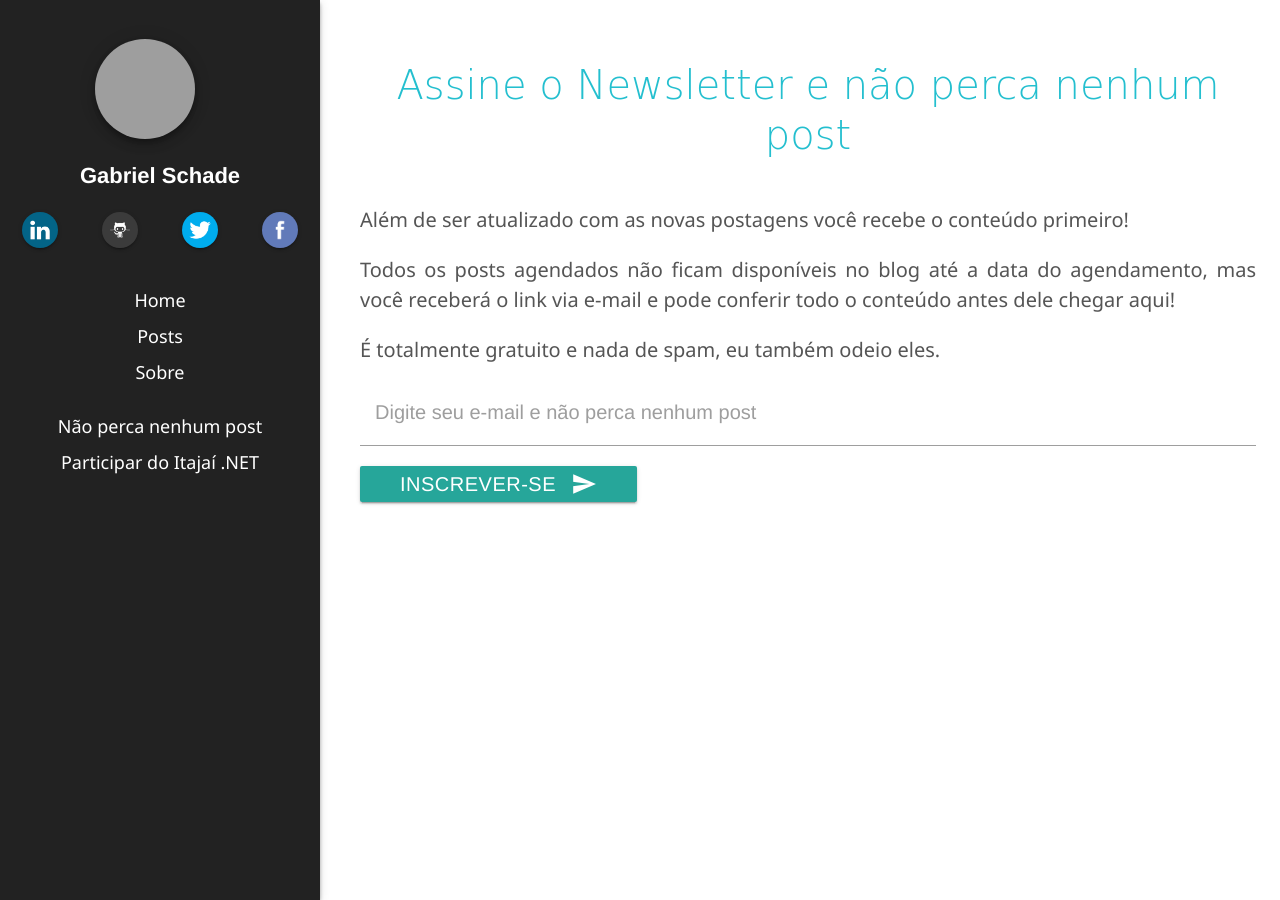
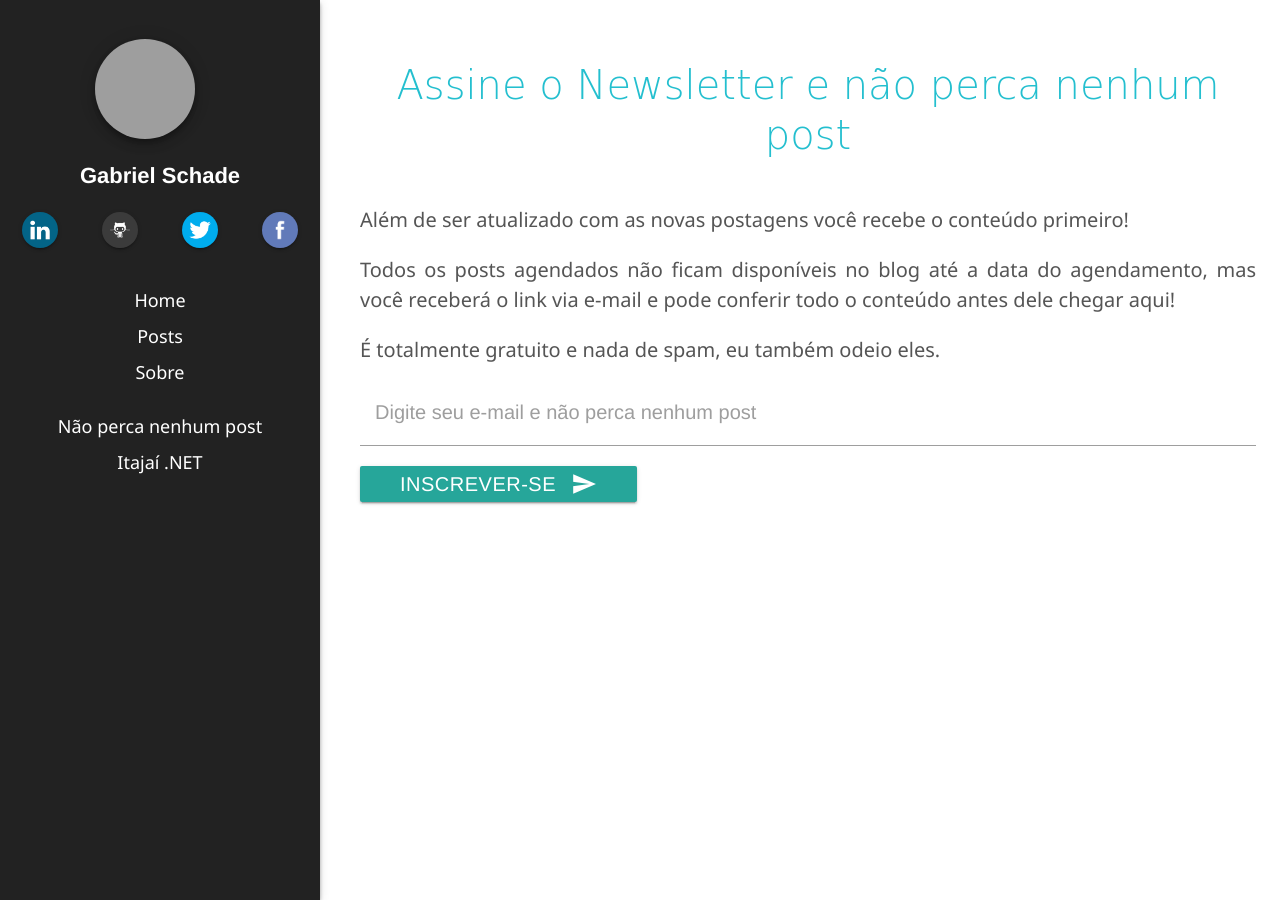
Before and after one commit to gabrielschade/gabrielschade.github.io, a Jekyll site: the page built from newsletter.md, in a window 1280 px wide. Built offline with Jekyll 4.4.1, drawn with Linux system fonts in a browser that asks for light colours; nearby versions of some CDN libraries; comment, search, counter and statistics services are not loaded; grey boxes are pictures that could not be loaded.

Commit message:
página do itajaí .NET

```diff
--- a/_includes/sidebar.html
+++ b/_includes/sidebar.html
@@ -51,7 +51,7 @@
               <li><a class="none-decoration waves-effect" href="/about">Sobre</a></li>
               <li><div class="divider"></div></li>
               <li><a class="none-decoration waves-effect" href="/newsletter">Não perca nenhum post</a></li>
-              <li><a class="none-decoration waves-effect" target="_blank" href="http://bit.ly/itajai-dotnet-join">Participar do Itajaí .NET</a></li>
+              <li><a class="none-decoration waves-effect" target="_blank" href="/itajai-net">Itajaí .NET</a></li>
             </ul>
     </div>
 
```
